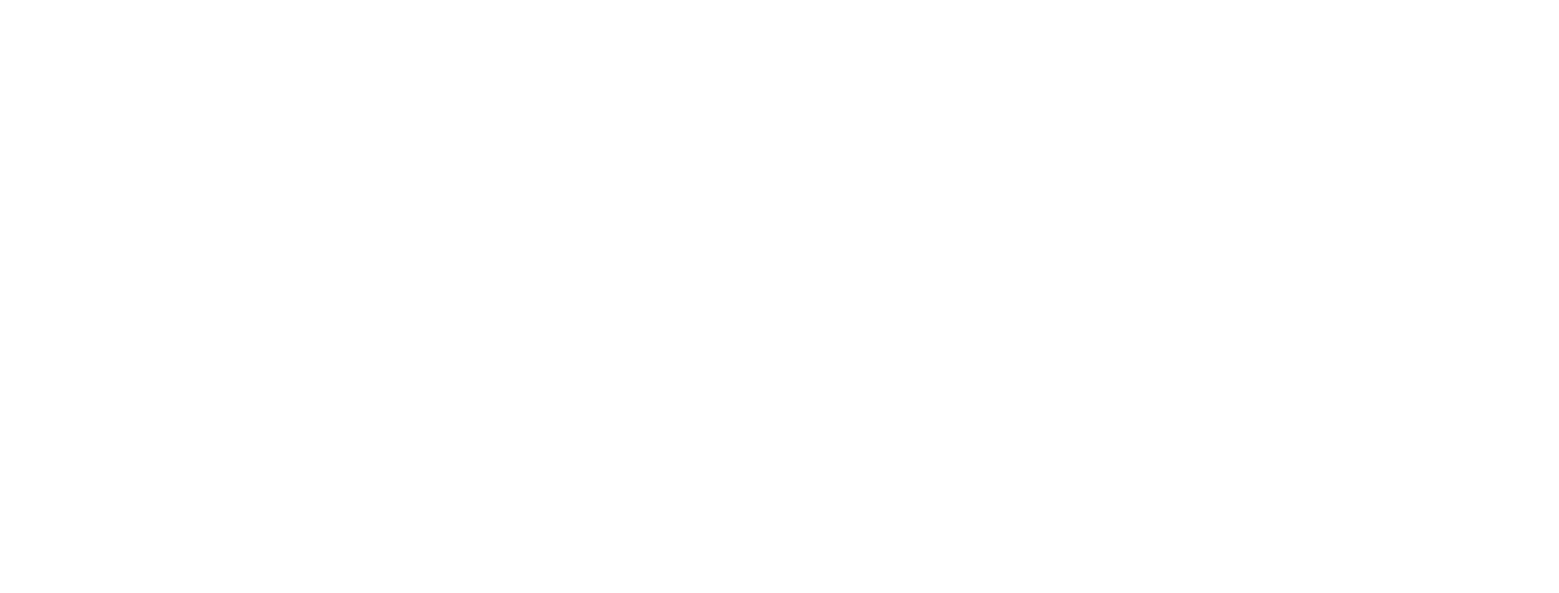
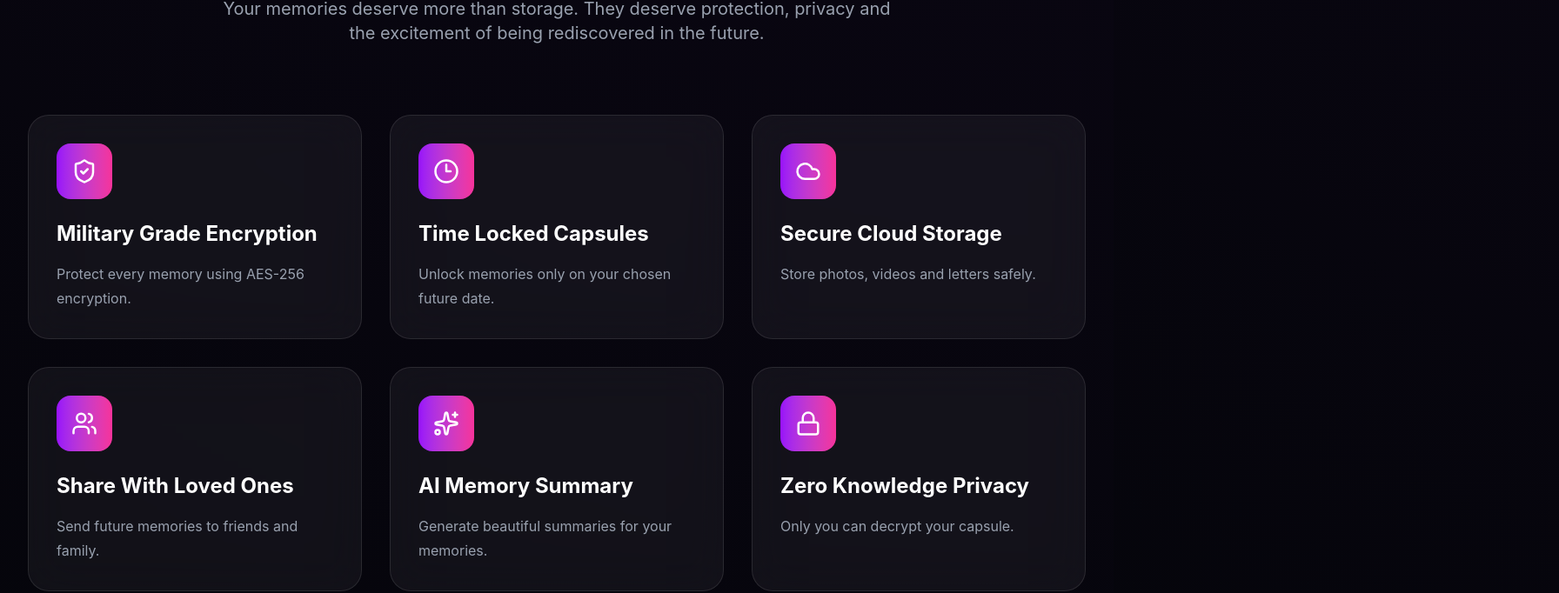
Before and after one commit to saswataaaa/ChronoVault, a React app in the folder frontend/: page / in a window 1280 px wide. Shown: the part 1510-2192 px from the top of the page at 87% size, 1792 px wide, since content can reach past the window. Before the commit the page ends 1294 px from the top, so only its background shows below. Built offline with nearby package versions, Linux system fonts and the light colour scheme; the HTML template or start-up script is replaced by a standard one.

Commit message:
feat: add features section

```diff
--- a/frontend/src/App.jsx
+++ b/frontend/src/App.jsx
@@ -1,7 +1,15 @@
-import Home from "./pages/Home";
+import Navbar from "./components/Navbar";
+import Hero from "./components/Hero";
+import Features from "./components/Features";
 
 function App() {
-  return <Home />;
+  return (
+    <>
+      <Navbar />
+      <Hero />
+      <Features />
+    </>
+  );
 }
 
 export default App;
--- /dev/null
+++ b/frontend/src/components/features.jsx
@@ -0,0 +1,92 @@
+import {
+  ShieldCheck,
+  Clock3,
+  Cloud,
+  Users,
+  Sparkles,
+  Lock,
+} from "lucide-react";
+
+function Features() {
+  const features = [
+    {
+      icon: ShieldCheck,
+      title: "Military Grade Encryption",
+      desc: "Protect every memory using AES-256 encryption."
+    },
+    {
+      icon: Clock3,
+      title: "Time Locked Capsules",
+      desc: "Unlock memories only on your chosen future date."
+    },
+    {
+      icon: Cloud,
+      title: "Secure Cloud Storage",
+      desc: "Store photos, videos and letters safely."
+    },
+    {
+      icon: Users,
+      title: "Share With Loved Ones",
+      desc: "Send future memories to friends and family."
+    },
+    {
+      icon: Sparkles,
+      title: "AI Memory Summary",
+      desc: "Generate beautiful summaries for your memories."
+    },
+    {
+      icon: Lock,
+      title: "Zero Knowledge Privacy",
+      desc: "Only you can decrypt your capsule."
+    },
+  ];
+
+  return (
+    <section className="py-32 px-8">
+
+      <div className="max-w-7xl mx-auto">
+
+        <h2 className="text-6xl font-black text-center bg-gradient-to-r from-white via-purple-300 to-pink-400 bg-clip-text text-transparent">
+          Why Choose ChronoVault?
+        </h2>
+
+        <p className="text-center text-gray-400 mt-6 text-xl max-w-3xl mx-auto">
+          Your memories deserve more than storage. They deserve protection,
+          privacy and the excitement of being rediscovered in the future.
+        </p>
+
+        <div className="grid md:grid-cols-2 lg:grid-cols-3 gap-8 mt-20">
+
+          {features.map((feature, index) => {
+            const Icon = feature.icon;
+
+            return (
+              <div
+                key={index}
+                className="rounded-3xl border border-white/10 bg-white/5 backdrop-blur-xl p-8 hover:border-purple-500 transition duration-300 hover:-translate-y-2"
+              >
+                <div className="w-16 h-16 rounded-2xl bg-gradient-to-r from-purple-600 to-pink-500 flex items-center justify-center mb-6">
+                  <Icon size={30} className="text-white" />
+                </div>
+
+                <h3 className="text-2xl font-bold text-white mb-4">
+                  {feature.title}
+                </h3>
+
+                <p className="text-gray-400 leading-7">
+                  {feature.desc}
+                </p>
+
+              </div>
+            );
+          })}
+
+        </div>
+
+      </div>
+
+    </section>
+  );
+}
+
+export default Features;
```
